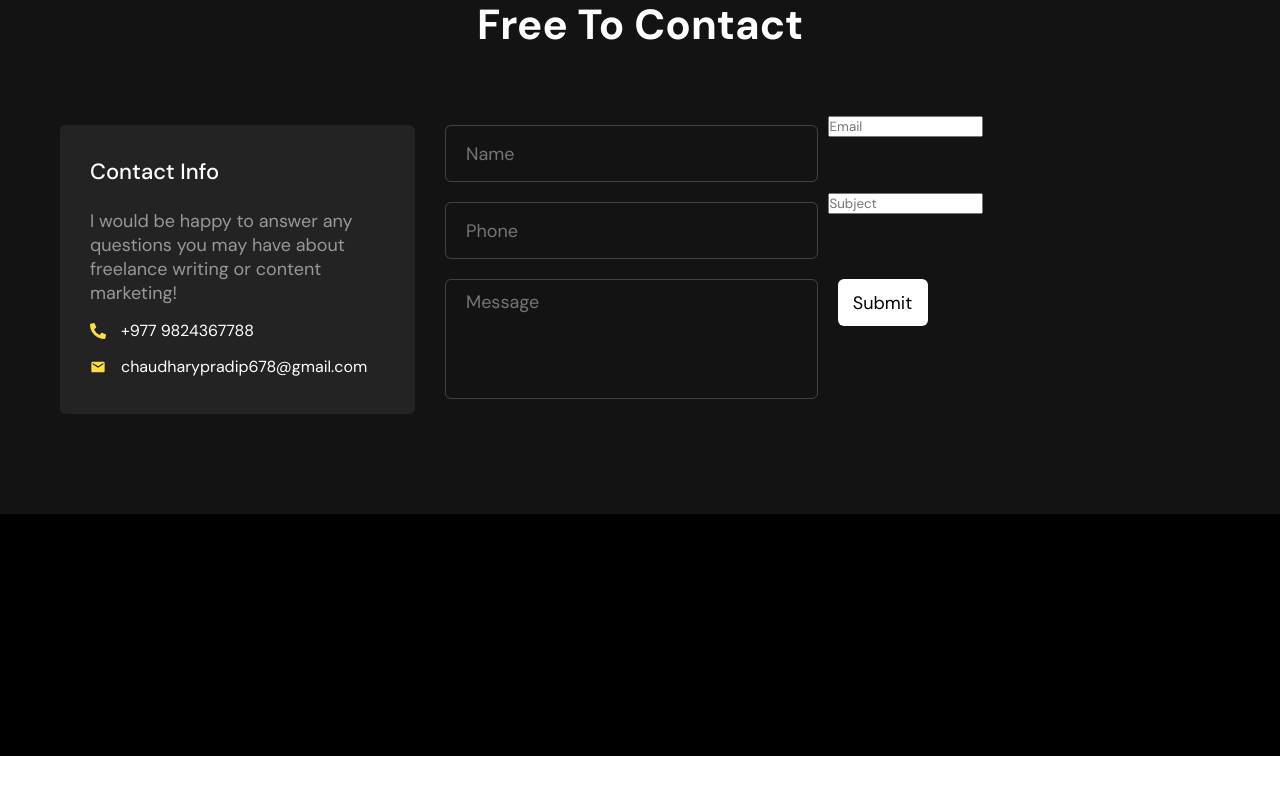
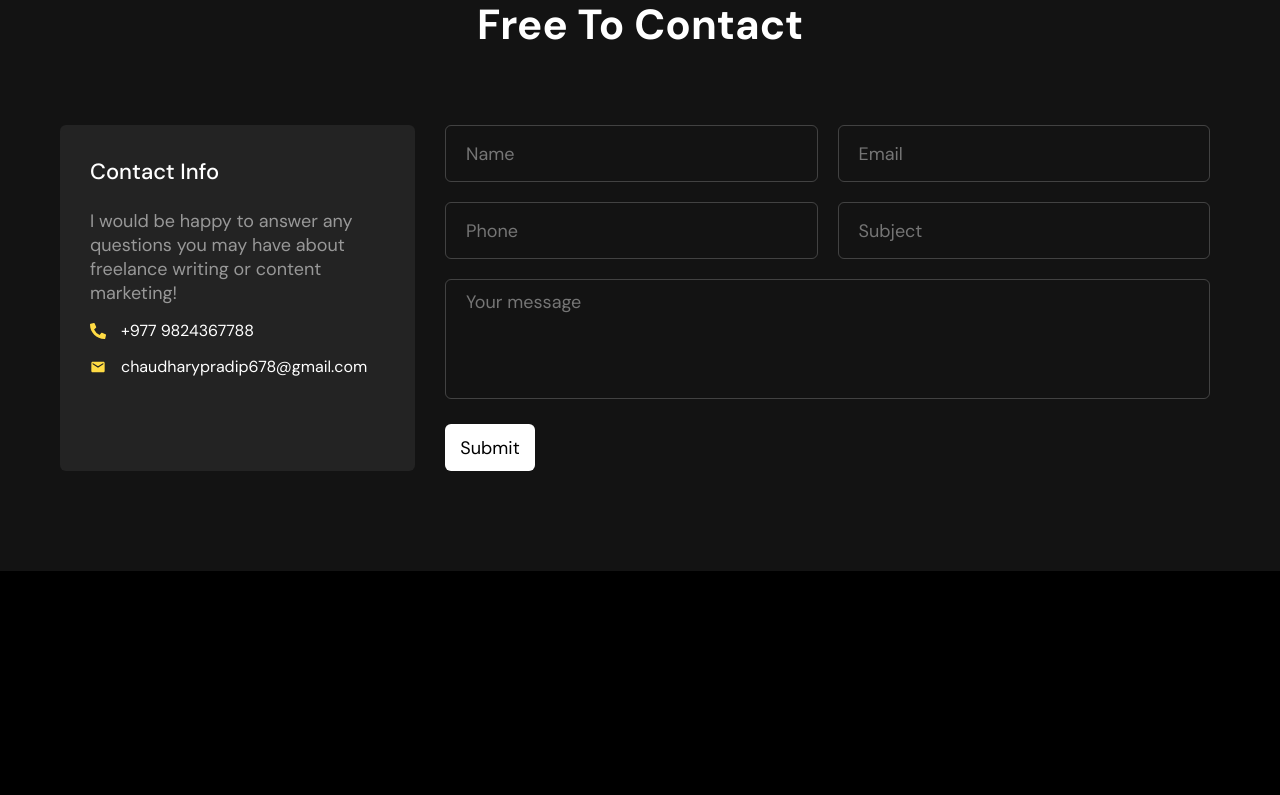
Before and after one commit to pradipchaudhary/personal-portfolio, a React (Create React App) app: page / in a window 1280 px wide. Shown: the part 3405-4200 px from the top of the page. Before the commit the page ends 4161 px from the top, so only its background shows below. Built offline with nearby package versions, Linux system fonts and the light colour scheme.

Commit message:
Contact or feedback component complete.

```diff
--- a/src/components/contact/form/index.jsx
+++ b/src/components/contact/form/index.jsx
@@ -1,11 +1,10 @@
 import React from "react";
+
 import { send } from "emailjs-com";
 import { useForm } from "react-hook-form";
 import { ToastContainer, toast } from "react-toastify";
+import "react-toastify/dist/ReactToastify.css";
 
-import "react-toastify/dist/ReactToastify.min.css";
-
-// Import StyleSheet
 import "./style.scss";
 
 const Form = () => {
@@ -15,47 +14,117 @@ const Form = () => {
     formState: { errors },
   } = useForm();
 
-  // Submit the form
   const onSubmit = (data) => {
     send("service_bmd80zs", "template_4pmtpia", data, "lXY3mBanoJWwMGH1g")
       .then((response) => {
-        console.log("Success!", response.status, response.text);
+        console.log("SUCCESS!", response.status, response.text);
         formSuccess();
       })
       .catch((err) => {
-        console.log("Failed!", err.message);
+        console.log("FAILED...", err);
       });
   };
 
-  // success form
   const formSuccess = () => {
-    toast("Thanks for submitting your query!");
+    toast("Thanks for submitting your Query!");
     document.getElementById("queryForm").reset();
   };
+
   return (
     <div className="query-form">
       <ToastContainer />
-      <form id="queryForm" onSubmit={onSubmit}>
+      <form id="queryForm" onSubmit={handleSubmit(onSubmit)}>
         <div className="input-field">
-          <input type="text" name="form_name" placeholder="Name" />
+          <input
+            type="text"
+            name="from_name"
+            placeholder="Name"
+            {...register("from_name", {
+              required: "Name is required",
+            })}
+          />
+          {errors.from_name?.message && (
+            <p className="errors">{errors.from_name?.message}</p>
+          )}
         </div>
-        <div className="imput-field">
-          <input type="text" name="reply_to" placeholder="Email" />
+
+        <div className="input-field">
+          <input
+            type="text"
+            name="reply_to"
+            placeholder="Email"
+            {...register("reply_to", {
+              required: "Email is required",
+              pattern: {
+                value: /^[A-Z0-9._%+-]+@[A-Z0-9.-]+\.[A-Z]{2,}$/i,
+                message: "Invalid email address",
+              },
+            })}
+          />
+          {errors.reply_to?.message && (
+            <p className="errors">{errors.reply_to?.message}</p>
+          )}
         </div>
+
         <div className="input-field">
-          <input type="text" name="phone_number" placeholder="Phone" />
+          <input
+            type="text"
+            name="phone_number"
+            placeholder="Phone"
+            {...register("phone_number", {
+              required: "Phone number is required",
+              minLength: {
+                value: 8,
+                message: "Phone number is not valid",
+              },
+            })}
+          />
+          {errors.phone_number?.message && (
+            <p className="errors">{errors.phone_number?.message}</p>
+          )}
         </div>
-        <div className="imput-field">
-          <input type="text" name="subject" placeholder="Subject" />
+
+        <div className="input-field">
+          <input
+            type="text"
+            name="subject"
+            placeholder="Subject"
+            {...register("subject", {
+              required: "Subject is required",
+              minLength: {
+                value: 10,
+                message: "Minimum 10 characters required",
+              },
+            })}
+          />
+          {errors.subject?.message && (
+            <p className="errors">{errors.subject?.message}</p>
+          )}
         </div>
-        <div className="input-field">
+
+        <div className="input-field full-width">
           <textarea
             className="textarea"
             name="message"
-            placeholder="Message"
-          ></textarea>
+            placeholder="Your message"
+            {...register("message", {
+              required: "Message is required",
+              minLength: {
+                value: 20,
+                message: "Minimum 20 characters required",
+              },
+              maxLength: {
+                value: 500,
+                message: "Maximum 500 characters allowed",
+              },
+            })}
+          />
+          {errors.message?.message && (
+            <p className="errors">{errors.message?.message}</p>
+          )}
         </div>
-        <button type="submit"> Submit </button>
+
+        <button type="submit">Submit</button>
       </form>
     </div>
   );
```
